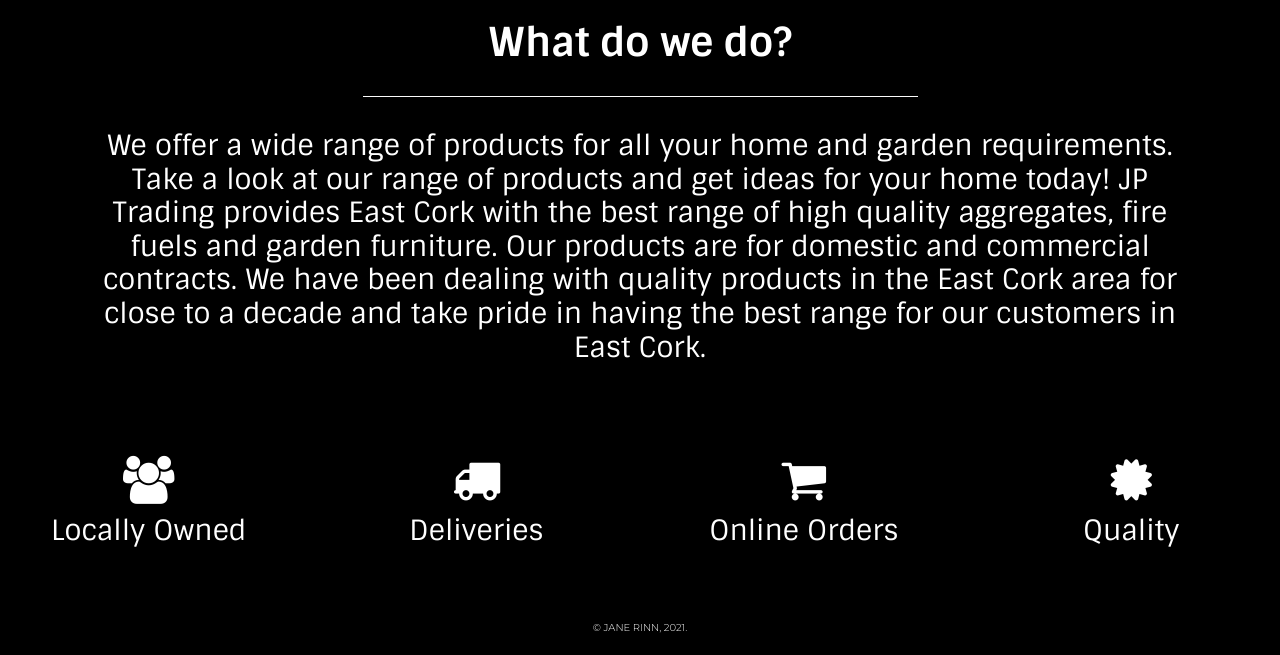
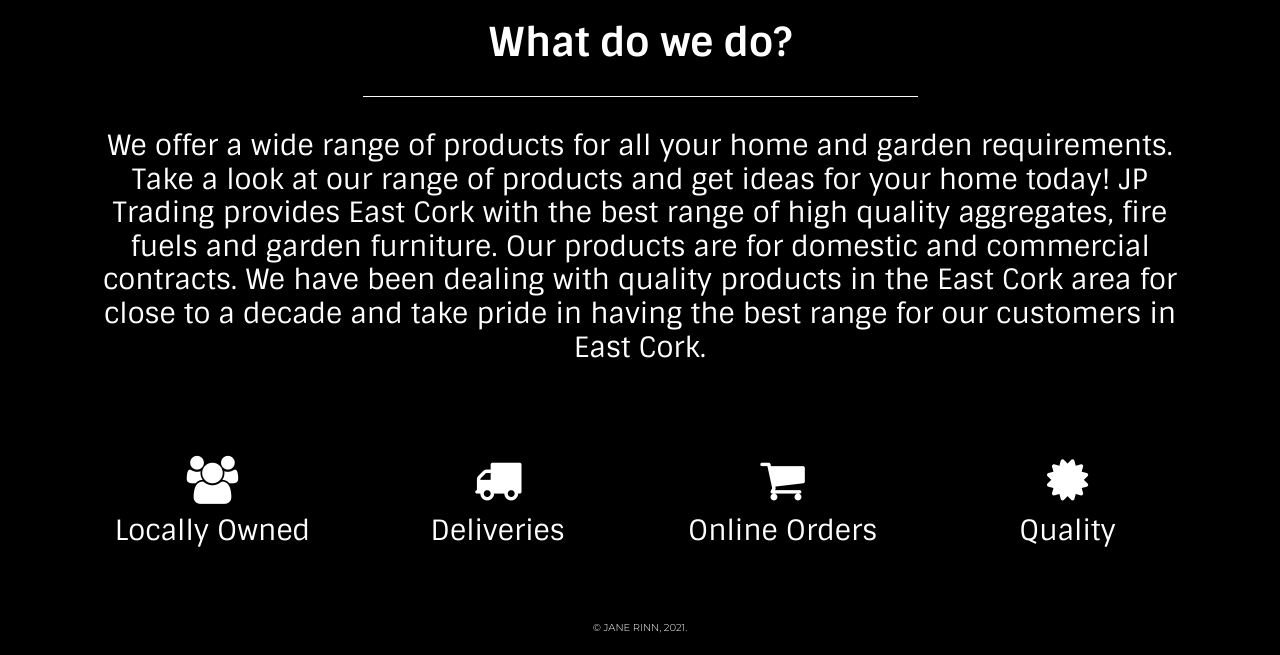
Before and after one commit to Code-Institute-Submissions/janeyrinn-jp_trading_AprResub, a plain HTML site: page index.html in a window 1280 px wide. Shown: the part 748-1403 px from the top of the page. Drawn offline with nearby package versions, Linux system fonts and the light colour scheme.

Commit message:
Fix overflow issue in icons-container section

```diff
--- a/index.html
+++ b/index.html
@@ -76,7 +76,7 @@
             <div class="row justify-content-center">
                 <div class="col-sm-12 col-md-12 text-center">
                     <h1>What do we do?</h1>
-                    <hr class="hr-med" />
+                    <hr class="hr-med">
                     <h3>We offer a wide range of products for all your home and garden requirements.
                         Take a look at our range of products and get ideas for your home today!
                         JP Trading provides East Cork with the best range of high quality aggregates, fire fuels and
@@ -90,10 +90,8 @@
         </div>
     </section>
     <!-- Start landing page icons -->
-    <section id="icons-container">
-        <div class="container">
-        </div>
-        <div class="row justify-content-center">
+    <section id="icons-container" class="container">
+        <div class="row ">
             <div class="col-sm-12 col-md-6 col-lg-3">
                 <div class="icon-grid">
                     <div class="icon">
@@ -142,7 +140,6 @@
                     </div>
                 </div>
             </div>
-
         </div>
     </section>
 
```
